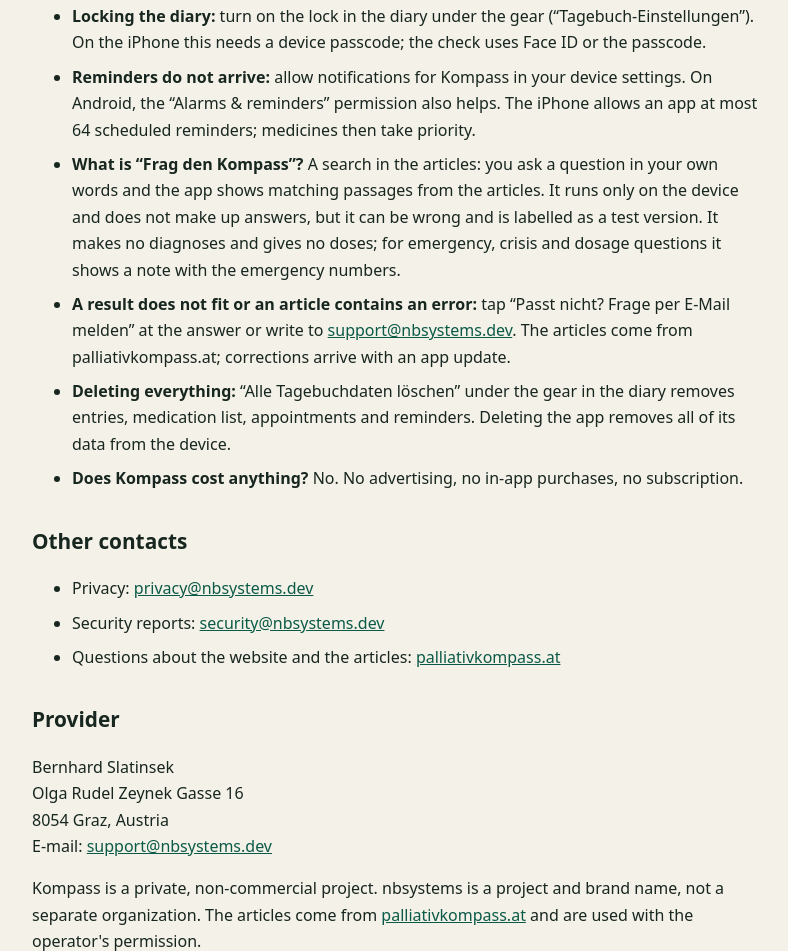
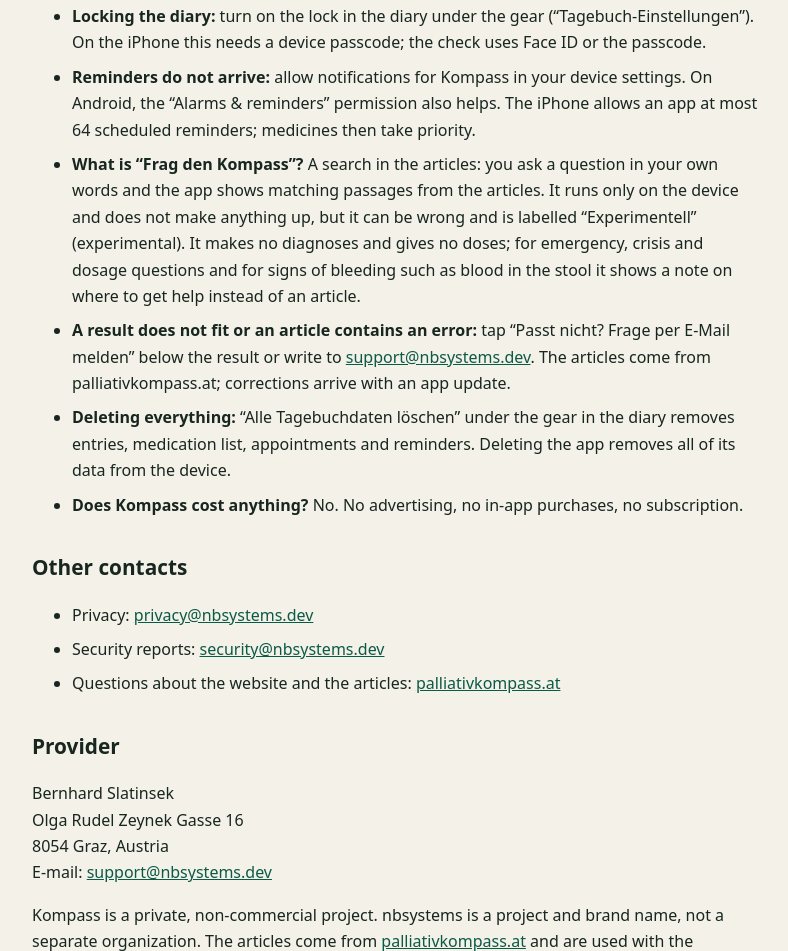
Before and after one commit to nerdislb/nbsystems.dev, a plain HTML site: page docs/kompass/support.en/index.html in a window 1280 px wide. Shown: the part 931-1882 px from the top of the page, without its empty margins (244-1032 px from the left). Drawn offline with Linux system fonts and the light colour scheme.

Commit message:
Kompass help pages: search labelled "Experimentell", note for signs of bleeding
Co-Authored-By: Claude Opus 5.5 <noreply@anthropic.com>

```diff
--- a/docs/kompass/support.en/index.html
+++ b/docs/kompass/support.en/index.html
@@ -16,8 +16,8 @@
 <li><strong>New phone:</strong> the diary is not backed up to iCloud and is not transferred to a new device; it starts empty there. To keep your entries, save or share the PDF first (“Als PDF für Arzt oder Team” in the diary, “Als PDF exportieren” in the medication list).</li>
 <li><strong>Locking the diary:</strong> turn on the lock in the diary under the gear (“Tagebuch-Einstellungen”). On the iPhone this needs a device passcode; the check uses Face ID or the passcode.</li>
 <li><strong>Reminders do not arrive:</strong> allow notifications for Kompass in your device settings. On Android, the “Alarms &amp; reminders” permission also helps. The iPhone allows an app at most 64 scheduled reminders; medicines then take priority.</li>
-<li><strong>What is “Frag den Kompass”?</strong> A search in the articles: you ask a question in your own words and the app shows matching passages from the articles. It runs only on the device and does not make up answers, but it can be wrong and is labelled as a test version. It makes no diagnoses and gives no doses; for emergency, crisis and dosage questions it shows a note with the emergency numbers.</li>
-<li><strong>A result does not fit or an article contains an error:</strong> tap “Passt nicht? Frage per E-Mail melden” at the answer or write to <a href="mailto:support@nbsystems.dev?subject=Kompass%20article">support@nbsystems.dev</a>. The articles come from palliativkompass.at; corrections arrive with an app update.</li>
+<li><strong>What is “Frag den Kompass”?</strong> A search in the articles: you ask a question in your own words and the app shows matching passages from the articles. It runs only on the device and does not make anything up, but it can be wrong and is labelled “Experimentell” (experimental). It makes no diagnoses and gives no doses; for emergency, crisis and dosage questions and for signs of bleeding such as blood in the stool it shows a note on where to get help instead of an article.</li>
+<li><strong>A result does not fit or an article contains an error:</strong> tap “Passt nicht? Frage per E-Mail melden” below the result or write to <a href="mailto:support@nbsystems.dev?subject=Kompass%20article">support@nbsystems.dev</a>. The articles come from palliativkompass.at; corrections arrive with an app update.</li>
 <li><strong>Deleting everything:</strong> “Alle Tagebuchdaten löschen” under the gear in the diary removes entries, medication list, appointments and reminders. Deleting the app removes all of its data from the device.</li>
 <li><strong>Does Kompass cost anything?</strong> No. No advertising, no in-app purchases, no subscription.</li>
 </ul>
```
Also changed, not shown: docs/kompass/support.de/index.html (+2 -2 lines).
